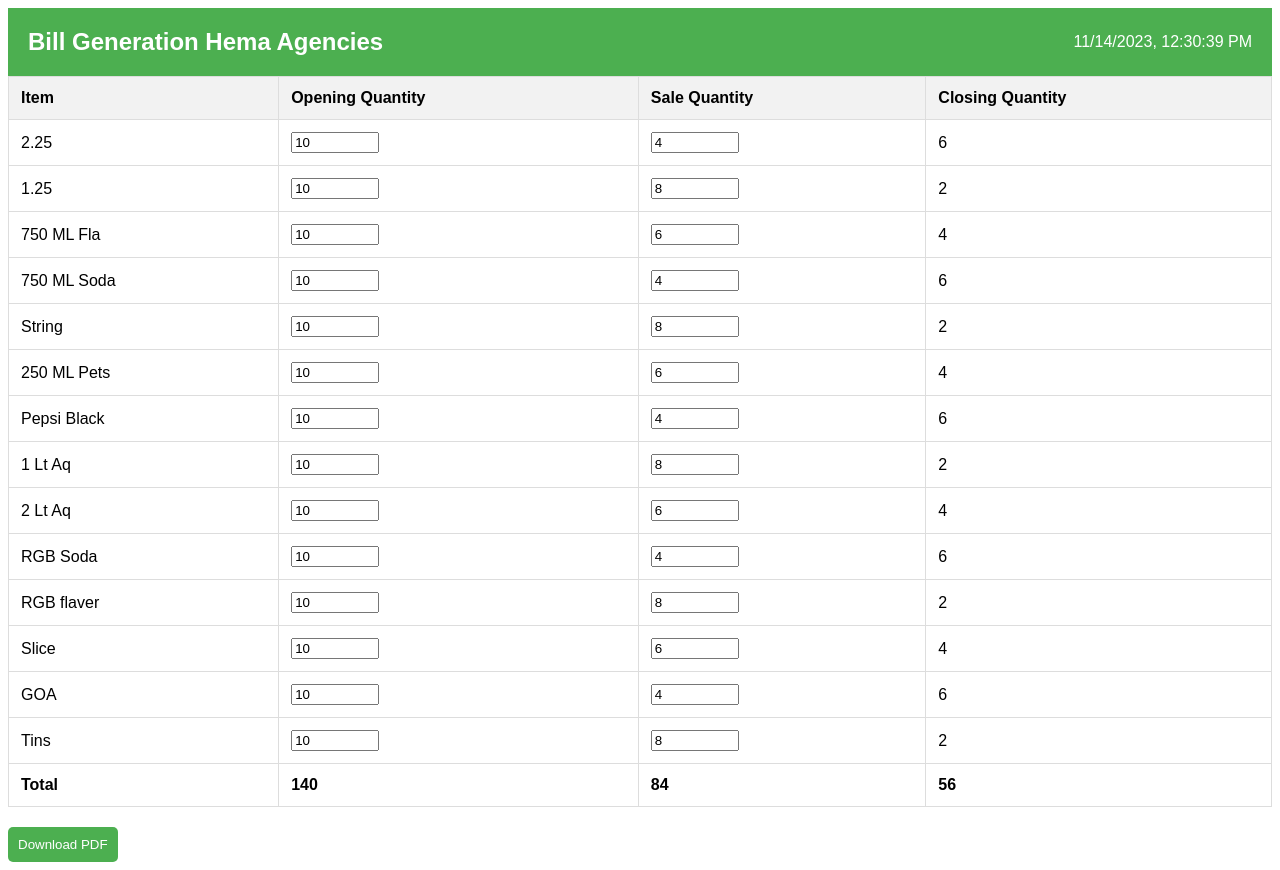
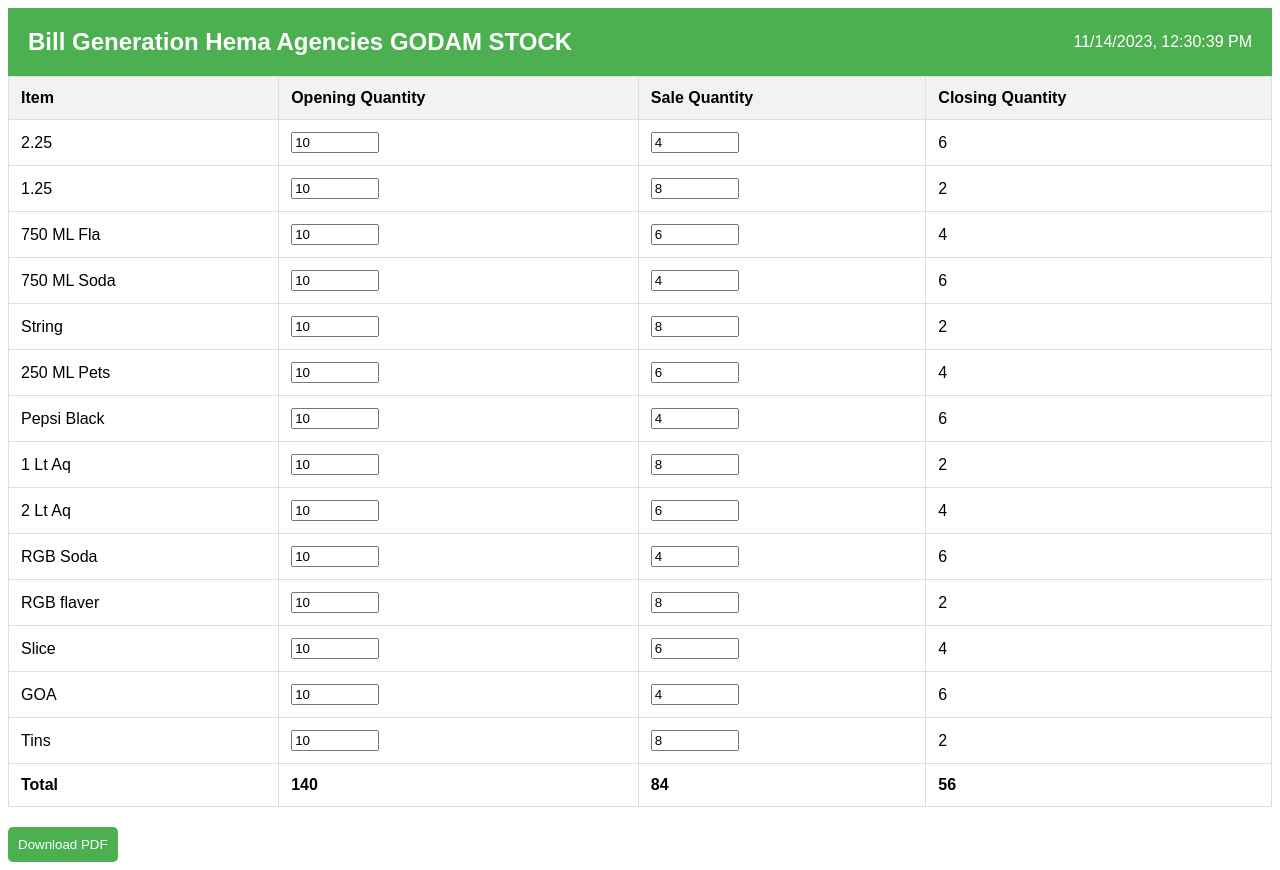
Before and after one commit to Mohan-Ganta/BillingApp, a plain HTML site: page dc.html in a window 1280 px wide. Drawn offline with Linux system fonts and the light colour scheme.

Commit message:
Add files via upload

```diff
--- a/dc.html
+++ b/dc.html
@@ -78,7 +78,7 @@
 
     <header>
         <div>
-            <h2>Bill Generation Hema Agencies </h2>
+            <h2>Bill Generation Hema Agencies GODAM STOCK </h2>
         </div>
         <div id="dateTime">
             <!-- Current date and time will be added dynamically using JavaScript -->
```
